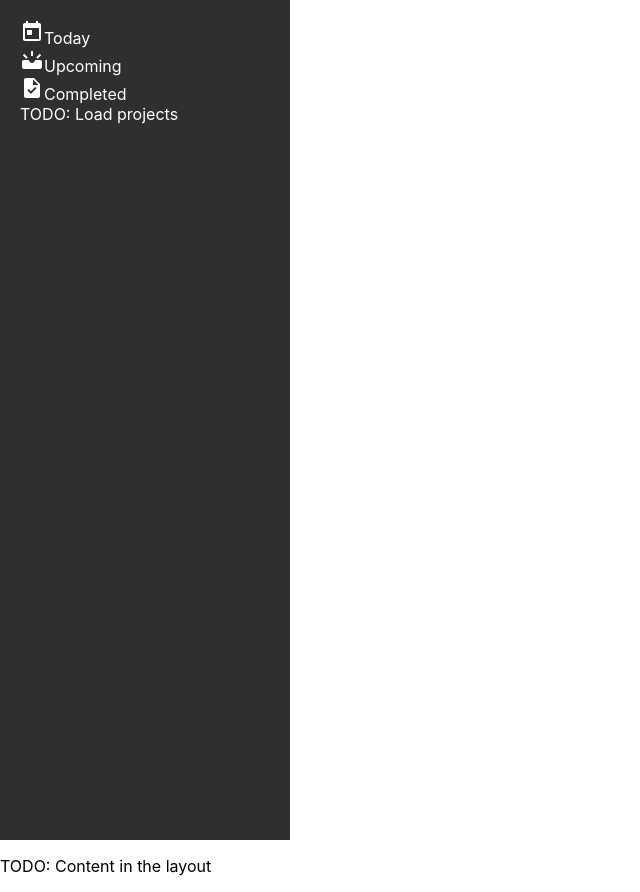
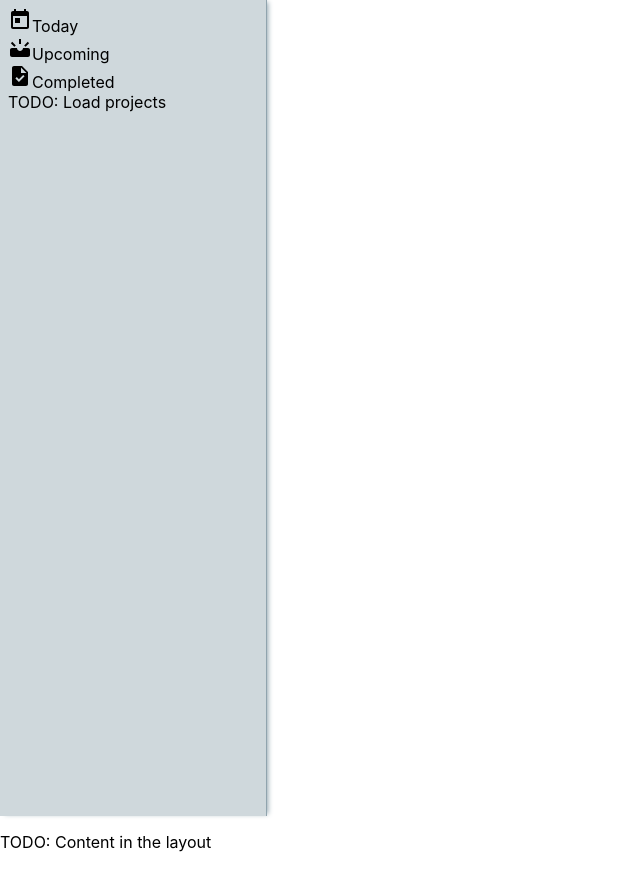
Before and after one commit to MitchStark10/venom-electron, a React (Create React App) app: page / in a window 1280 px wide. Shown: the whole page, without its empty margins (0-640 px from the left). After the commit the page ends 868 px from the top, so only its background shows below. Built offline with nearby package versions, Linux system fonts and the light colour scheme.

Commit message:
initialize theme, will tweak later

```diff
--- a/src/App.tsx
+++ b/src/App.tsx
@@ -1,8 +1,14 @@
+import { ThemeProvider } from "@emotion/react";
 import { FC } from "react";
 import { Layout } from "./Layout";
+import { theme } from "./muiTheme";
 
 const App: FC = () => {
-  return <Layout />;
+  return (
+    <ThemeProvider theme={theme}>
+      <Layout />
+    </ThemeProvider>
+  );
 };
 
 export default App;
--- a/src/Layout/Sidebar/index.tsx
+++ b/src/Layout/Sidebar/index.tsx
@@ -1,23 +1,22 @@
-import styled from "@emotion/styled";
-import { Task, Upcoming } from "@mui/icons-material";
-import TodayIcon from "@mui/icons-material/Today";
+import { Task, Today, Upcoming } from "@mui/icons-material";
+import { styled } from "@mui/material";
 import { SidebarMenuItem } from "./SidebarMenuItem";
 
-// TODO: Define theme
-const SidebarContainer = styled.span({
+const SidebarContainer = styled("span")(({ theme }) => ({
   display: "flex",
   flexDirection: "column",
   width: "250px",
-  backgroundColor: "#2f2f2f",
-  color: "#fff",
-  padding: "20px",
+  backgroundColor: theme.palette.grey[100],
+  padding: theme.spacing(4),
   height: "100vh",
-});
+  borderRight: `1px solid ${theme.palette.grey[300]}`,
+  boxShadow: `3px 0 5px -2px ${theme.palette.grey[300]}`,
+}));
 
 export const SideBar = () => {
   return (
     <SidebarContainer>
-      <SidebarMenuItem icon={<TodayIcon />} title="Today" />
+      <SidebarMenuItem icon={<Today />} title="Today" />
       <SidebarMenuItem icon={<Upcoming />} title="Upcoming" />
       <SidebarMenuItem icon={<Task />} title="Completed" />
       TODO: Load projects
--- /dev/null
+++ b/src/muiTheme.ts
@@ -0,0 +1,31 @@
+import { createTheme } from "@mui/material";
+
+export const theme = createTheme({
+  palette: {
+    primary: {
+      light: "#757ce8",
+      main: "#3f50b5",
+      dark: "#002884",
+      contrastText: "#fff",
+    },
+    secondary: {
+      light: "#ff7961",
+      main: "#f44336",
+      dark: "#ba000d",
+      contrastText: "#000",
+    },
+    grey: {
+      50: "#eceff1",
+      100: "#cfd8dc",
+      200: "#b0bec5",
+      300: "#90a4ae",
+      400: "#78909c",
+      500: "#607d8b",
+      600: "#546e7a",
+      700: "#455a64",
+      800: "#37474f",
+      900: "#263238",
+    },
+  },
+  spacing: 2,
+});
```
